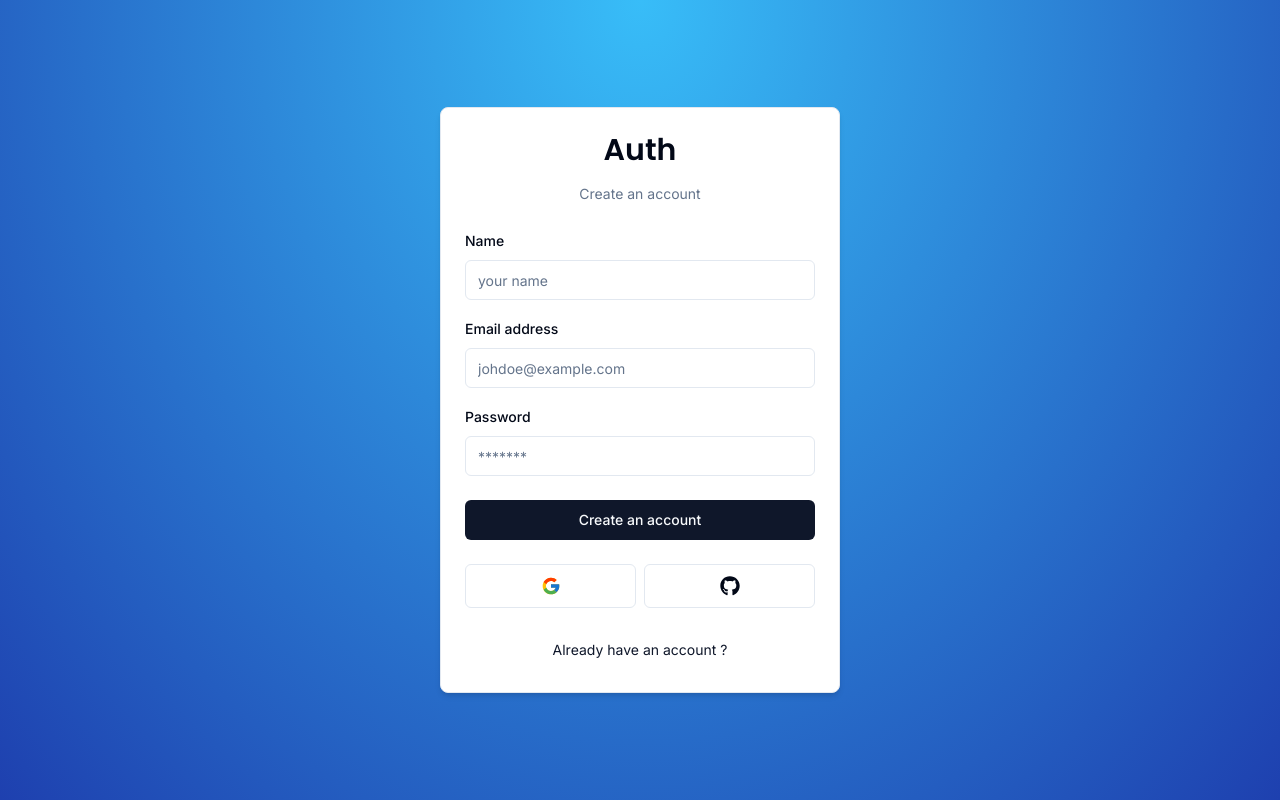
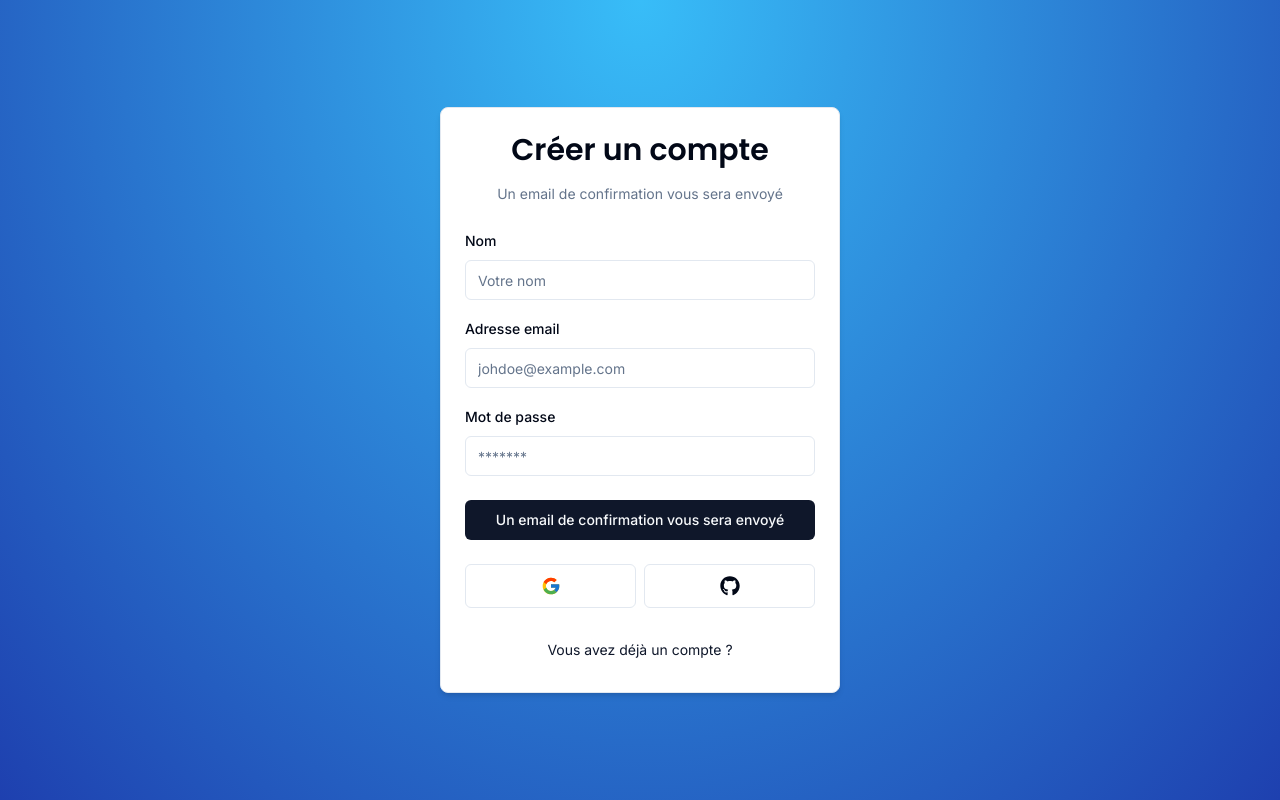
Before and after one commit to lalainarahajason/wp-monotor, a Next.js app: page /auth/register in a window 1280 px wide. Built offline with nearby package versions, Linux system fonts and the light colour scheme; no server answers.

Commit message:
translation context

```diff
--- a/app/layout.tsx
+++ b/app/layout.tsx
@@ -3,7 +3,7 @@ import { Inter } from "next/font/google";
 import { SessionProvider } from "next-auth/react";
 import { auth } from "@/auth";
 import { Toaster } from "@/components/ui/sonner";
-
+import { TranslationProvider } from "@/context/translation-context";
 
 import "./globals.css";
 
@@ -26,7 +26,9 @@ export default async function RootLayout({
     <SessionProvider session={session}>
       <html lang="en">
         <body className={inter.className}>
-          {children}
+          <TranslationProvider>
+            {children}
+          </TranslationProvider>
           <Toaster />
         </body>
       </html>
--- a/app/page.tsx
+++ b/app/page.tsx
@@ -18,7 +18,7 @@ export default function Home() {
           Wp Monitor authentication
         </p>
         <div>
-          <LoginButton mode="modal" asChild>
+          <LoginButton asChild>
             <Button variant="secondary" size="lg">Sign In</Button>
           </LoginButton>
         </div>
--- a/components/auth/header.tsx
+++ b/components/auth/header.tsx
@@ -1,5 +1,9 @@
+"use client";
+
 import { Poppins } from "next/font/google";
 import { cn } from "@/lib/utils";
+
+import { useTranslation } from "@/context/translation-context";
 
 const font = Poppins({
     subsets: ["latin"],
@@ -13,9 +17,12 @@ interface HeaderProps {
 export const Header = ({
     label
 } : HeaderProps) => {
+
+    const { translate } = useTranslation();
+
     return(
         <div className="w-full flex flex-col gap-y-4 items-center justify-center">
-            <h1 className={cn("text-3xl font-semibold", font.className)}>Auth</h1>
+            <h1 className={cn("text-3xl font-semibold", font.className)}>{ translate('auth', 'register') }</h1>
             <p className="text-muted-foreground text-sm">{label}</p>
         </div>
     )
--- a/components/auth/register-form.tsx
+++ b/components/auth/register-form.tsx
@@ -5,6 +5,8 @@ import { zodResolver } from "@hookform/resolvers/zod";
 import { LoginSchema, RegisterSchema } from "@/schemas";
 import { CardWrapper } from "@/components/auth/card-wrapper";
 import { useTransition, useState } from "react";
+
+import { useTranslation } from "@/context/translation-context";
 
 import {
   Form,
@@ -23,6 +25,10 @@ import { FormSuccess } from "@/components/form-success";
 import { register } from "@/actions/register";
 
 export const RegisterForm = () => {
+
+  const { translate } = useTranslation();
+
+
 
   const [isPending, startTransition] = useTransition()
   const [error, setError] = useState<string|undefined>("")
@@ -58,9 +64,9 @@ export const RegisterForm = () => {
 
   return (
     <CardWrapper
-      headerLabel="Create an account"
+      headerLabel={translate('create-account', 'register')}
       backButtonHref="/auth/login"
-      backButtonLabel="Already have an account ?"
+      backButtonLabel={translate('already-have-account', 'register')}
       showSocial
     >
       <Form {...form}>
@@ -75,11 +81,11 @@ export const RegisterForm = () => {
                 name="name"
                 render={({ field }) => (
                   <FormItem>
-                    <FormLabel>Name</FormLabel>
+                    <FormLabel>{translate('name', 'register')}</FormLabel>
                     <FormControl>
                       <Input
                         {...field}
-                        placeholder="your name"
+                        placeholder={ translate('your-name', 'register') }
                         disabled={isPending}
                       />
                     </FormControl>
@@ -93,7 +99,7 @@ export const RegisterForm = () => {
                 name="email"
                 render={({ field }) => (
                   <FormItem>
-                    <FormLabel>Email address</FormLabel>
+                    <FormLabel>{ translate('email', 'register') }</FormLabel>
                     <FormControl>
                       <Input
                         {...field}
@@ -112,7 +118,7 @@ export const RegisterForm = () => {
                 name="password"
                 render={({ field }) => (
                   <FormItem>
-                    <FormLabel>Password</FormLabel>
+                    <FormLabel>{ translate('password', 'register') }</FormLabel>
                     <FormControl>
                       <Input
                         {...field}
@@ -128,7 +134,7 @@ export const RegisterForm = () => {
             </div>
             <FormError message={error} />
             <FormSuccess message={success} />
-            <Button type="submit" className="w-full" disabled={isPending}>Create an account</Button>
+            <Button type="submit" className="w-full" disabled={isPending}>{ translate('create-account', 'register') }</Button>
           </form>
       </Form>
     </CardWrapper>
--- /dev/null
+++ b/context/translation-context.tsx
@@ -0,0 +1,40 @@
+"use client";
+
+import React, { useContext, useState, createContext } from "react";
+import { translations, registerTranslation } from "@/translations/strings";
+
+const translationSets: Record<TranslationSet, Translations> = {
+  general: translations,
+  register: registerTranslation,
+};
+
+
+const TranslationContext = createContext<translationContextType|undefined>(undefined);
+
+export const TranslationProvider = ({ children }: translationProvider) => {
+
+    const [lang, setLang] = useState<Lang>("fr");
+
+    const translate = (key: string, set:TranslationSet="general"): string => {
+        return translationSets[set][lang][key] || key;
+    };
+
+    const value = { lang, setLang, translate }
+
+    return (
+        <TranslationContext.Provider value={ value }>
+            {children}
+        </TranslationContext.Provider>
+    )
+}
+
+export const useTranslation = () => {
+
+    const context = useContext(TranslationContext);
+
+    if(!context) {
+        throw new Error('useTranslation must be used within a TranslationProvider')
+    }
+
+    return context;
+}
--- /dev/null
+++ b/translations/strings.ts
@@ -0,0 +1,48 @@
+
+export const registerTranslation : Translations = {
+
+  'en': {
+    'auth' : 'Create an account',
+    'already-have-account' : 'Already have an account ?',
+    'create-account': 'A confirmation email will be sent to you',
+    'email' : 'Email Addess',
+    'name' : 'Name',
+    'password' : 'Password',
+    'your-name' : 'Your name',
+    'welcome-back': 'Welcome back',
+  },
+  'fr': {
+    'auth' : 'Créer un compte',
+    'already-have-account' : 'Vous avez déjà un compte ?',
+    'create-account': 'Un email de confirmation vous sera envoyé',
+    'email' : 'Adresse email',
+    'name' : 'Nom',
+    'password' : 'Mot de passe',
+    'your-name' : 'Votre nom',
+    'welcome-back': 'Bienvenue',
+  }
+
+}
+
+export const translations: Translations = {
+  'en': {
+    'auth' : 'Create an account',
+    'already-have-account' : 'Already have an account ?',
+    'create-account': 'A confirmation email will be sent to you',
+    'email' : 'Email Addess',
+    'name' : 'Name',
+    'password' : 'Password',
+    'your-name' : 'Your name',
+    'welcome-back': 'Welcome back',
+  },
+  'fr': {
+    'auth' : 'Créer un compte',
+    'already-have-account' : 'Vous avez déjà un compte ?',
+    'create-account': 'Un email de confirmation vous sera envoyé',
+    'email' : 'Adresse email',
+    'name' : 'Nom',
+    'password' : 'Mot de passe',
+    'your-name' : 'Votre nom',
+    'welcome-back': 'Bienvenue',
+  }
+};
```
Also changed, not shown: translations/translations.d.ts (added, +31 -0 lines).
